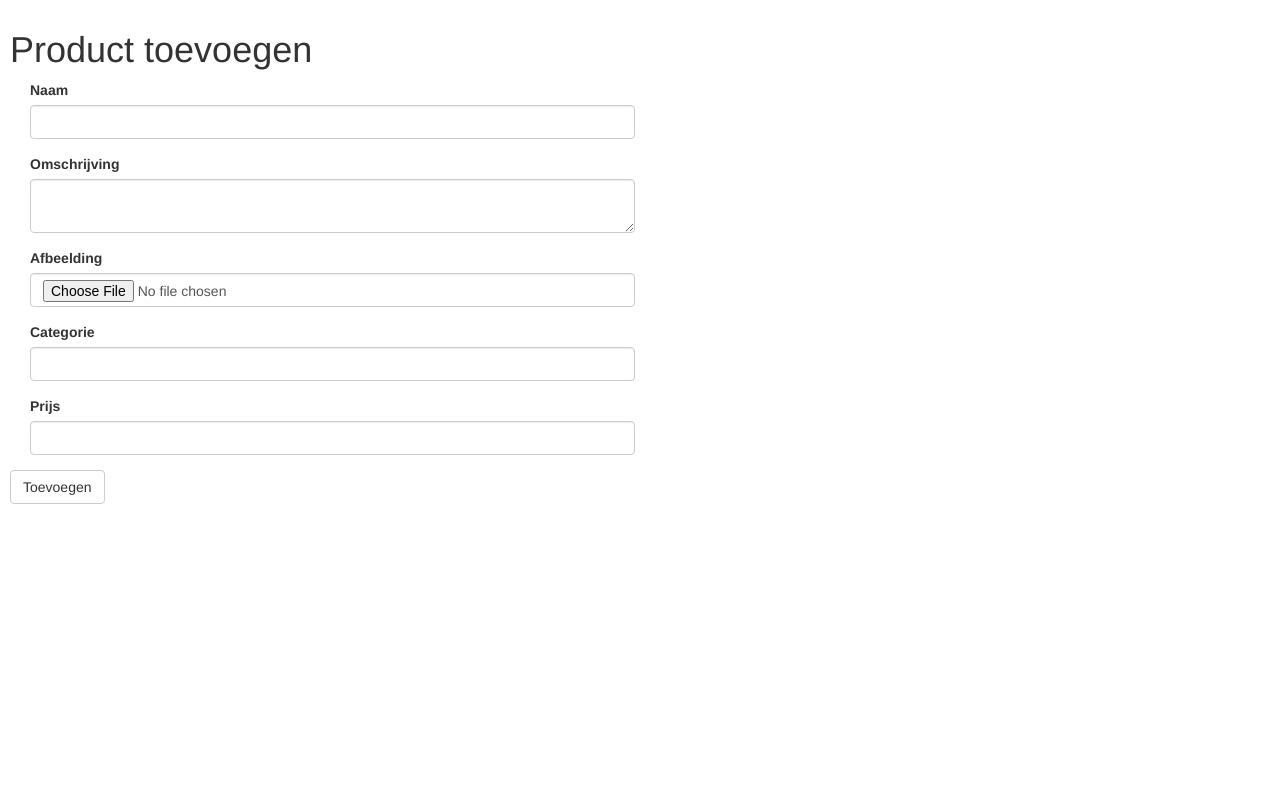
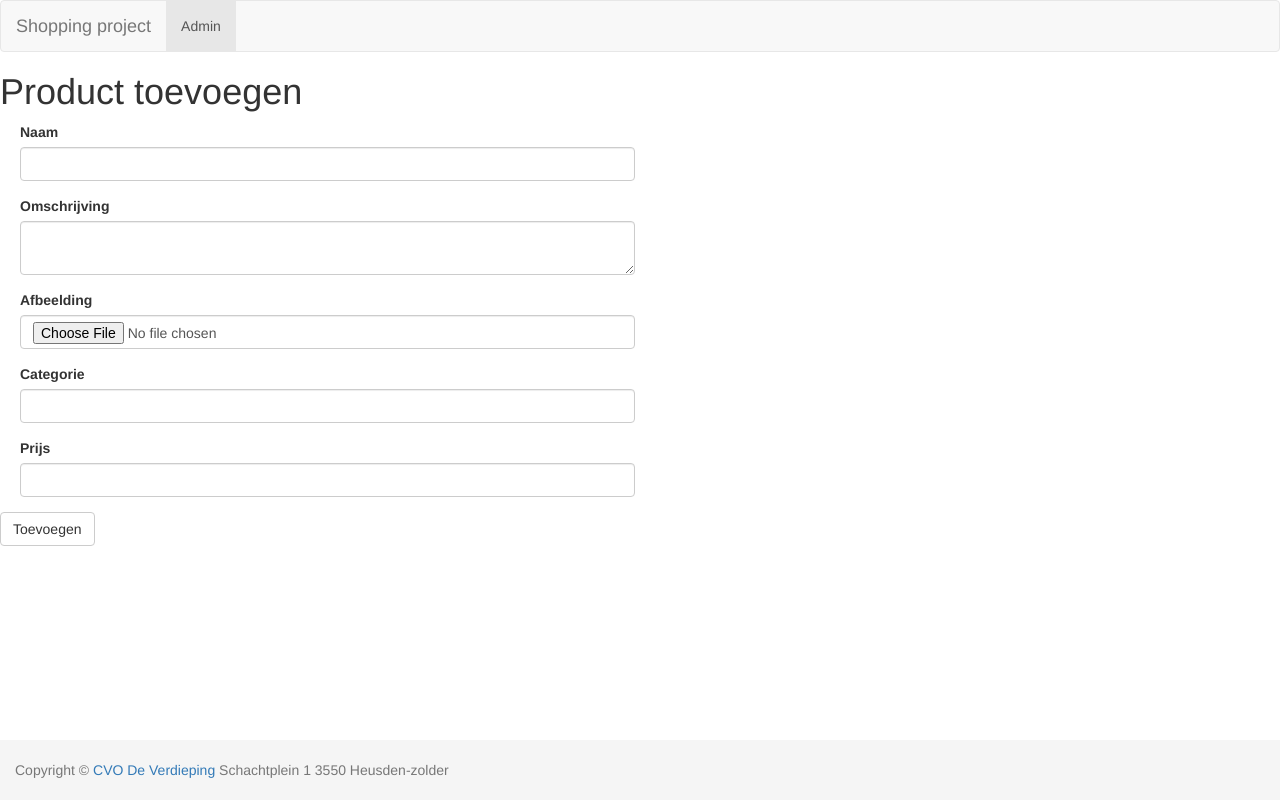
Before and after one commit to Yves-T/phpShopping, a PHP site: page /addProduct.php in a window 1280 px wide. Run offline with PHP 8.4, Linux system fonts and the light colour scheme; style sheets or scripts are compiled from the project's sources; some libraries are stand-ins or nearby versions.

Commit message:
Add footer and nav bar to project

```diff
--- a/includes/html_start_inc.php
+++ b/includes/html_start_inc.php
@@ -16,6 +16,29 @@
             padding-left: 20px;
         }
     </style>
+    <link rel="stylesheet" href="css/style.min.css">
 </head>
 <body>
 <div id="wrapper">
+
+    <nav class="navbar navbar-default" role="navigation">
+        <!-- Brand and toggle get grouped for better mobile display -->
+        <div class="navbar-header">
+            <button type="button" class="navbar-toggle" data-toggle="collapse"
+                    data-target="#bs-example-navbar-collapse-1">
+                <span class="sr-only">Toggle navigation</span>
+                <span class="icon-bar"></span>
+                <span class="icon-bar"></span>
+                <span class="icon-bar"></span>
+            </button>
+            <a class="navbar-brand" href="#">Shopping project</a>
+        </div>
+
+        <!-- Collect the nav links, forms, and other content for toggling -->
+        <div class="collapse navbar-collapse" id="bs-example-navbar-collapse-1">
+            <ul class="nav navbar-nav">
+                <li class="active"><a href="#">Admin</a></li>
+            </ul>
+
+        </div><!-- /.navbar-collapse -->
+    </nav>
--- a/includes/html_stop_inc.php
+++ b/includes/html_stop_inc.php
@@ -1,3 +1,9 @@
+</div>
+<div id="footer">
+    <div class="container">
+        <p class="text-muted credit">Copyright &copy; <a href="http://www.cvodeverdieping.be/">CVO De Verdieping</a>
+            Schachtplein 1 3550 Heusden-zolder
+    </div>
 </div>
 </body>
 </html>
--- /dev/null
+++ b/sass/style.scss
@@ -0,0 +1,39 @@
+/* Styles go here */
+
+/* Sticky footer styles
+-------------------------------------------------- */
+
+html,
+body {
+  height: 100%;
+  /* The html and body elements cannot have any padding or margin. */
+}
+
+/* Wrapper for page content to push down footer */
+#wrapper {
+  min-height: 100%;
+  height: auto;
+  /* Negative indent footer by its height */
+  margin: 0 auto -60px;
+  /* Pad bottom by footer height */
+  padding: 0 0 60px;
+}
+
+/* Set the fixed height of the footer here */
+#footer {
+  height: 60px;
+  background-color: #f5f5f5;
+}
+
+
+/* Custom page CSS
+-------------------------------------------------- */
+/* Not required for template or sticky footer method. */
+
+.container {
+  width: auto;
+  padding: 0 15px;
+}
+.container .credit {
+  margin: 20px 0;
+}
```
Also changed, not shown: 1 other file.
